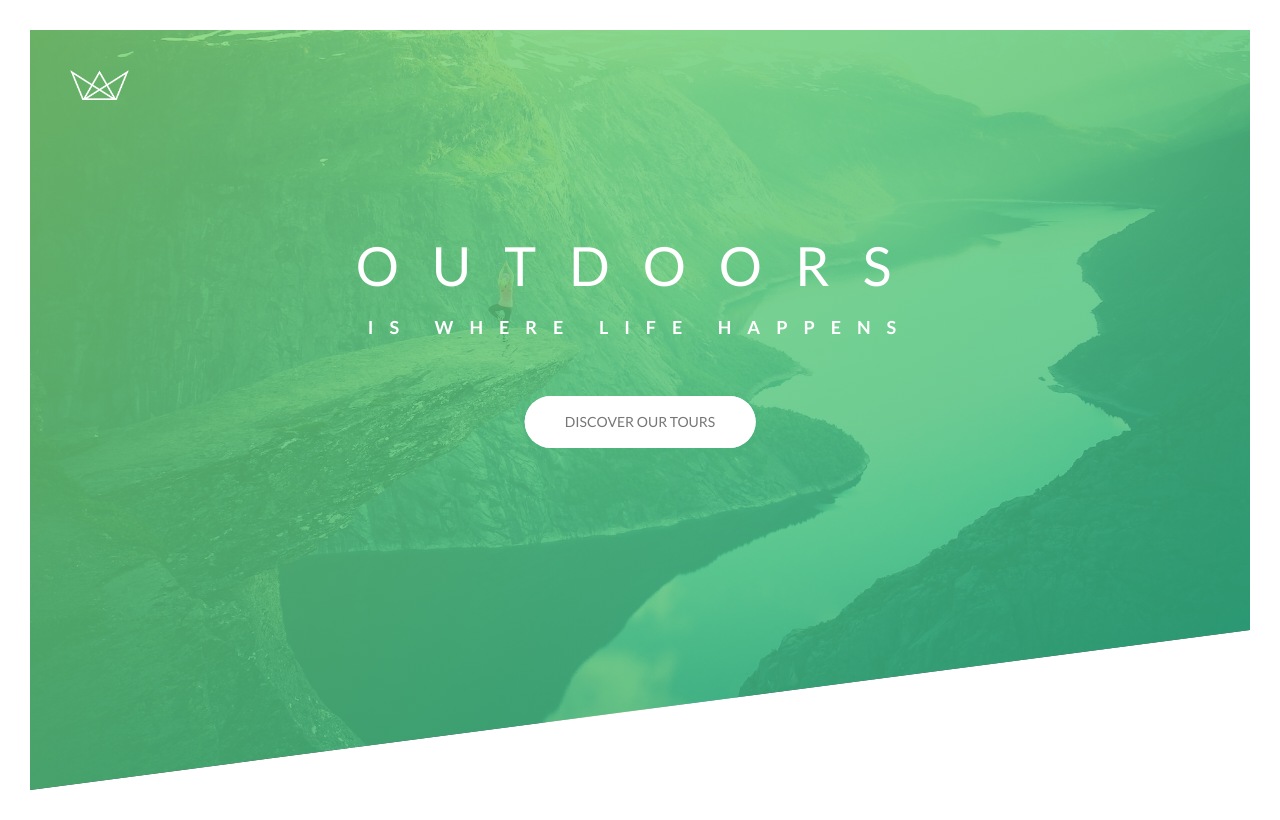
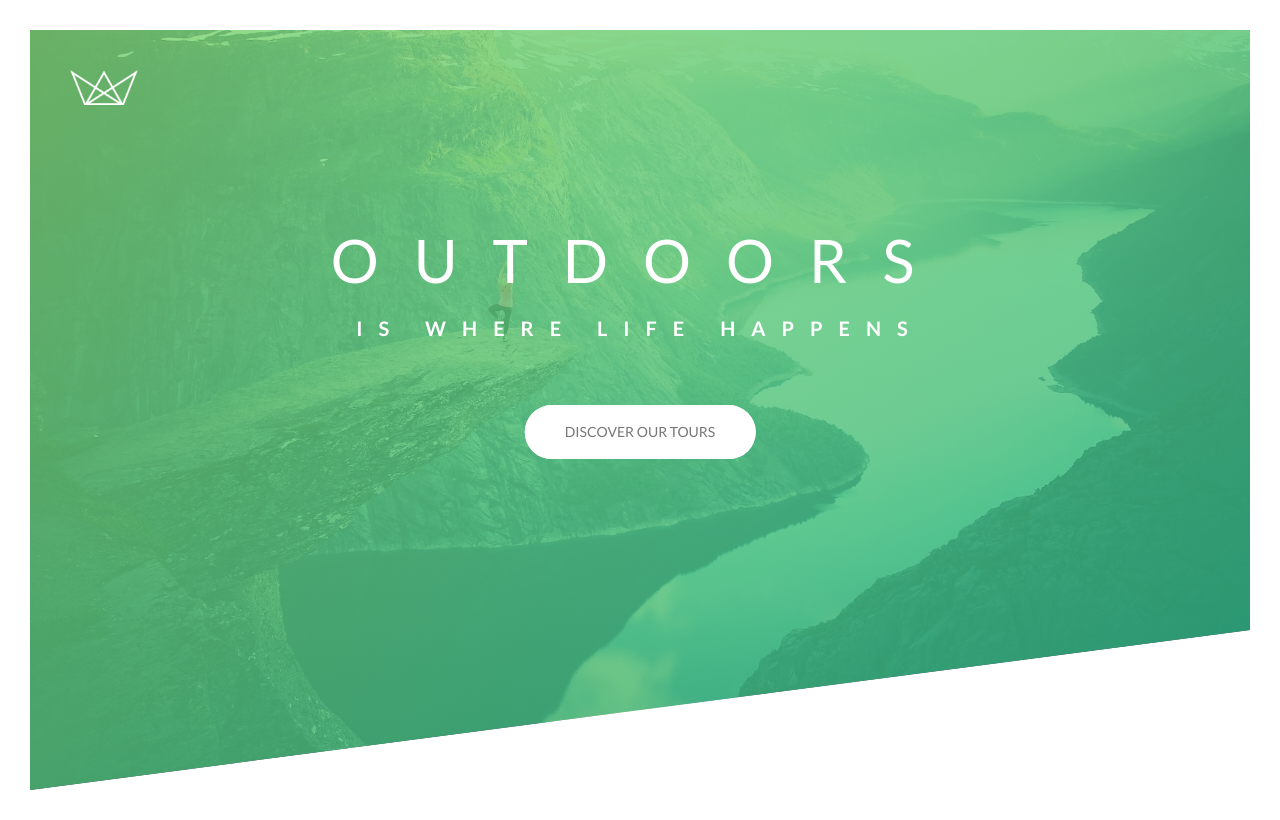
Before and after one commit to MariaShut/udemy-projects, a website: page Natours/index.html in a window 1280 px wide. Drawn offline with Linux system fonts and the light colour scheme.

Commit message:
Implementing the 7-1 CSS Architecture with Sass

```diff
--- a/Natours/index.html
+++ b/Natours/index.html
@@ -1,15 +1,17 @@
 <!DOCTYPE html>
 <html lang="en">
+  <head>
+    <meta charset="UTF-8" />
+    <meta name="viewport" content="width=device-width, initial-scale=1.0" />
 
-<head>
-    <meta charset="UTF-8">
-    <meta name="viewport" content="width=device-width, initial-scale=1.0">
+    <link
+      href="https://fonts.googleapis.com/css?family=Lato:100,300,400,700,900"
+      rel="stylesheet"
+    />
 
-    <link href="https://fonts.googleapis.com/css?family=Lato:100,300,400,700,900" rel="stylesheet">
-
-    <link rel="stylesheet" href="css/icon-font.css">
-    <link rel="stylesheet" href="css/style.css">
-    <link rel="shortcut icon" type="image/png" href="img/favicon.png">
+    <!-- <link rel="stylesheet" href="css/icon-font.css"> -->
+    <link rel="stylesheet" href="css/style.css" />
+    <link rel="shortcut icon" type="image/png" href="img/favicon.png" />
 
     <title>Natours | Exciting tours for adventurous people</title>
   </head>
@@ -17,7 +19,7 @@
   <body>
     <header class="header">
       <div class="header__logo-box">
-            <img src="img/logo-white.png" alt="logo" class="header__logo">
+        <img src="img/logo-white.png" alt="logo" class="header__logo" />
       </div>
 
       <div class="header__text-box">
@@ -28,11 +30,6 @@
 
         <a href="#" class="btn btn--white btn--animated">Discover our tours</a>
       </div>
-
-
     </header>
-
-
   </body>
-
 </html>
--- /dev/null
+++ b/Natours/sass/abstracts/_variables.scss
@@ -0,0 +1,7 @@
+$color-primary: #55c57a;
+$color-primary-light: #7ed56f;
+$color-primary-dark: #28b485;
+
+$color-grey-dark: #777;
+$color-white: #fff;
+$color-black: #000;
--- /dev/null
+++ b/Natours/sass/base/_animations.scss
@@ -0,0 +1,43 @@
+@keyframes moveInLeft {
+  0% {
+    opacity: 0;
+    transform: translateX(-10rem);
+  }
+
+  80% {
+    transform: translateX(1rem);
+  }
+
+  100% {
+    opacity: 1;
+    transform: translate(0);
+  }
+}
+
+@keyframes moveInRight {
+  0% {
+    opacity: 0;
+    transform: translateX(10rem);
+  }
+
+  80% {
+    transform: translateX(-1rem);
+  }
+
+  100% {
+    opacity: 1;
+    transform: translate(0);
+  }
+}
+
+@keyframes moveInButtom {
+  0% {
+    opacity: 0;
+    transform: translateY(3rem);
+  }
+
+  100% {
+    opacity: 1;
+    transform: translateY(0);
+  }
+}
--- /dev/null
+++ b/Natours/sass/base/_base.scss
@@ -0,0 +1,16 @@
+*,
+*::after,
+*::before {
+  margin: 0;
+  padding: 0;
+  box-sizing: inherit;
+}
+
+html {
+  // This defines what 1rem is
+  font-size: 62.5%;
+}
+
+body {
+  box-sizing: border-box;
+}
--- /dev/null
+++ b/Natours/sass/base/_typography.scss
@@ -0,0 +1,35 @@
+body {
+  font-family: "Lato", sans-serif;
+  font-weight: 400;
+  // font-size: 16px;
+  line-height: 1.7;
+  color: $color-grey-dark;
+  padding: 3rem;
+}
+
+.heading-primary {
+  color: $color-white;
+  text-transform: uppercase;
+  margin-bottom: 6rem;
+
+  backface-visibility: hidden;
+
+  &--main {
+    display: block;
+    font-size: 6rem;
+    font-weight: 400;
+    letter-spacing: 3.5rem;
+
+    animation-name: moveInLeft;
+    animation-duration: 1s;
+    animation-timing-function: ease-out;
+  }
+
+  &--sub {
+    display: block;
+    font-size: 2rem;
+    font-weight: 700;
+    letter-spacing: 1.6rem;
+    animation: moveInRight 1s ease-out;
+  }
+}
--- /dev/null
+++ b/Natours/sass/components/_button.scss
@@ -0,0 +1,55 @@
+.btn {
+  &:link,
+  &:visited {
+    text-transform: uppercase;
+    text-decoration: none;
+    padding: 1.5rem 4rem;
+    display: inline-block;
+    border-radius: 10rem;
+    transition: all 0.2s;
+    position: relative;
+    font-size: 1.4rem;
+  }
+
+  &:hover {
+    transform: translateY(-3px);
+    box-shadow: 0 1rem 2rem rgba($color-black, 0.2);
+
+    &::after {
+      transform: scaleX(1.4) scaleY(1.6);
+      opacity: 0;
+    }
+  }
+
+  &:active {
+    transform: translateY(-1px);
+    box-shadow: 0 0.5rem 1rem rgba($color-black, 0.2);
+  }
+
+  &--white {
+    background-color: $color-white;
+    color: $color-grey-dark;
+
+    &::after {
+      background-color: $color-white;
+    }
+  }
+
+  &::after {
+    content: "";
+    display: inline-block;
+    height: 100%;
+    width: 100%;
+    border-radius: 10rem;
+    position: absolute;
+    top: 0;
+    left: 0;
+    z-index: -1;
+    transition: all 0.4s;
+  }
+
+  &--animated {
+    animation: moveInButtom 0.5s ease-out 0.75s;
+    animation-fill-mode: backwards;
+  }
+}
--- /dev/null
+++ b/Natours/sass/layout/_header.scss
@@ -0,0 +1,32 @@
+.header {
+  height: 95vh;
+  background-image: linear-gradient(
+      to right bottom,
+      rgba($color-primary-light, 0.8),
+      rgba($color-primary-dark, 0.8)
+    ),
+    url(../img/hero.jpg);
+  background-size: cover;
+  background-position: top;
+  position: relative;
+
+  clip-path: polygon(0 0, 100% 0, 100% 75vh, 0 100%);
+
+  &__logo-box {
+    position: absolute;
+    top: 4rem;
+    left: 4rem;
+  }
+
+  &__logo {
+    height: 3.5rem;
+  }
+
+  &__text-box {
+    position: absolute;
+    top: 40%;
+    left: 50%;
+    transform: translate(-50%, -50%);
+    text-align: center;
+  }
+}
--- a/Natours/sass/main.scss
+++ b/Natours/sass/main.scss
@@ -1,191 +1,14 @@
-$color-primary: #55c57a;
-$color-primary-light: #7ed56f;
-$color-primary-dark: #28b485;
+@import "abstracts/Functions";
+@import "abstracts/mixins";
+@import "abstracts/variables";
 
-$color-grey-dark: #777;
-$color-white: #fff;
-$color-black: #000;
+@import "base/animations";
+@import "base/base";
+@import "base/typography";
+@import "base/utilities";
 
-*,
-*::after,
-*::before {
-    margin: 0;
-    padding: 0;
-    box-sizing: inherit;
-}
+@import "components/button";
 
-html {
-    font-size: 62.5%;
-}
+@import "layout/header";
 
-body {
-    font-family: 'Lato', sans-serif;
-    font-weight: 400;
-    font-size: 16px;
-    line-height: 1.7;
-    color: $color-grey-dark;
-    padding: 3rem;
-
-    box-sizing: border-box;
-}
-
-.header {
-    height: 95vh;
-    background-image: linear-gradient(to right bottom,
-            rgba($color-primary-light, 0.8),
-            rgba($color-primary-dark, 0.8)),
-        url(../img/hero.jpg);
-    background-size: cover;
-    background-position: top;
-    position: relative;
-
-    clip-path: polygon(0 0, 100% 0, 100% 75vh, 0 100%);
-
-    &__logo-box {
-        position: absolute;
-        top: 4rem;
-        left: 4rem;
-    }
-
-    &__logo {
-        height: 3rem;
-    }
-
-    &__text-box {
-        position: absolute;
-        top: 40%;
-        left: 50%;
-        transform: translate(-50%, -50%);
-        text-align: center;
-    }
-}
-
-.heading-primary {
-    color: $color-white;
-    text-transform: uppercase;
-    margin-bottom: 5.4rem;
-
-    backface-visibility: hidden;
-
-    &--main {
-        display: block;
-        font-size: 5.4rem;
-        font-weight: 400;
-        letter-spacing: 3.3rem;
-
-        animation-name: moveInLeft;
-        animation-duration: 1s;
-        animation-timing-function: ease-out;
-    }
-
-    &--sub {
-        display: block;
-        font-size: 1.8rem;
-        font-weight: 700;
-        letter-spacing: 1.6rem;
-        animation: moveInRight 1s ease-out;
-    }
-}
-
-
-
-@keyframes moveInLeft {
-    0% {
-        opacity: 0;
-        transform: translateX(-10rem);
-    }
-
-    80% {
-        transform: translateX(1rem);
-    }
-
-    100% {
-        opacity: 1;
-        transform: translate(0);
-    }
-}
-
-@keyframes moveInRight {
-    0% {
-        opacity: 0;
-        transform: translateX(10rem);
-    }
-
-    80% {
-        transform: translateX(-1rem);
-    }
-
-    100% {
-        opacity: 1;
-        transform: translate(0);
-    }
-}
-
-@keyframes moveInButtom {
-    0% {
-        opacity: 0;
-        transform: translateY(3rem);
-    }
-
-    100% {
-        opacity: 1;
-        transform: translateY(0);
-    }
-}
-
-.btn {
-
-    &:link,
-    &:visited {
-        text-transform: uppercase;
-        text-decoration: none;
-        padding: 1.4rem 4rem;
-        display: inline-block;
-        border-radius: 10rem;
-        transition: all .2s;
-        position: relative;
-        font-size: 1.4rem;
-    }
-
-    &:hover {
-        transform: translateY(-3px);
-        box-shadow: 0 1rem 2rem rgba($color-black, .2);
-
-        &::after {
-            transform: scaleX(1.4) scaleY(1.6);
-            opacity: 0;
-        }
-    }
-
-    &:active {
-        transform: translateY(-1px);
-        box-shadow: 0 .5rem 1rem rgba($color-black, .2);
-    }
-
-    &--white {
-        background-color: $color-white;
-        color: $color-grey-dark;
-
-        &::after {
-            background-color: #fff;
-        }
-    }
-
-    &::after {
-        content: "";
-        display: inline-block;
-        height: 100%;
-        width: 100%;
-        border-radius: 100px;
-        position: absolute;
-        top: 0;
-        left: 0;
-        z-index: -1;
-        transition: all .4s;
-    }
-
-    &--animated {
-        animation: moveInButtom 0.5s ease-out .75s;
-        animation-fill-mode: backwards;
-    }
-}
+@import "pages/home";
```
Also changed, not shown: Natours/css/style.css, Natours/sass/abstracts/_Functions.scss (added), Natours/sass/abstracts/_mixins.scss (added), Natours/sass/base/_utilities.scss (added), Natours/sass/pages/_home.scss (added). Lines whose indentation alone changed are shown as unchanged.
